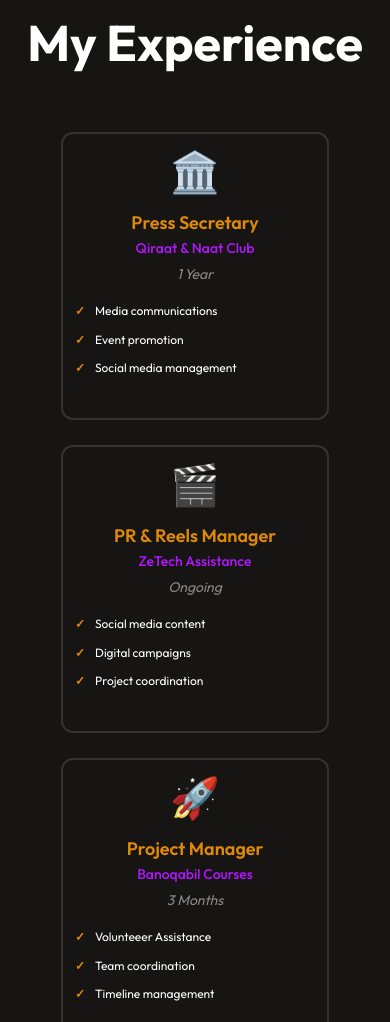
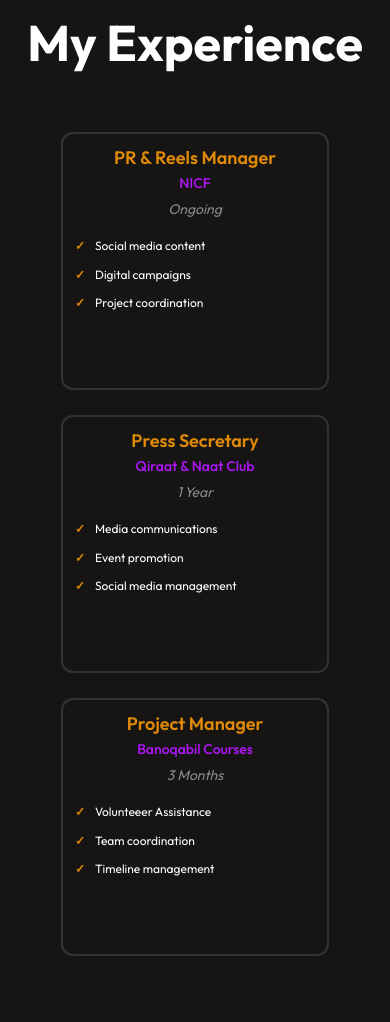
Before and after one commit to Eshal611/Eshal-Portfolio, a plain HTML site: page index.html in a window 390 px wide. Shown: the part 2733-3755 px from the top of the page. Drawn offline with nearby package versions, Linux system fonts and the light colour scheme.

```diff
--- a/index.html
+++ b/index.html
@@ -192,9 +192,24 @@
 <h1 class="workExperience" id="workexperience">My Experience</h1>
 
 <div class="experience-boxes">
+
+
+        <!-- Current Internship -->
+    <div class="exp-box">
+        <!-- <div class="exp-icon">🎬</div> -->
+        <h2 class="exp-title">PR & Reels Manager</h2>
+        <h3 class="exp-company">NICF</h3>
+        <p class="exp-duration">Ongoing</p>
+        <ul class="exp-points">
+            <li>Social media content</li>
+            <li>Digital campaigns</li>
+            <li>Project coordination</li>
+        </ul>
+    </div>
+
     <!-- University Society Experience -->
     <div class="exp-box">
-        <div class="exp-icon">🏛️</div>
+        <!-- <div class="exp-icon">🏛️</div> -->
         <h2 class="exp-title">Press Secretary</h2>
         <h3 class="exp-company">Qiraat & Naat Club</h3>
         <p class="exp-duration">1 Year</p>
@@ -205,22 +220,10 @@
         </ul>
     </div>
 
-    <!-- Current Internship -->
-    <div class="exp-box">
-        <div class="exp-icon">🎬</div>
-        <h2 class="exp-title">PR & Reels Manager</h2>
-        <h3 class="exp-company">ZeTech Assistance</h3>
-        <p class="exp-duration">Ongoing</p>
-        <ul class="exp-points">
-            <li>Social media content</li>
-            <li>Digital campaigns</li>
-            <li>Project coordination</li>
-        </ul>
-    </div>
 
     <!-- Volunteer Experience -->
     <div class="exp-box">
-        <div class="exp-icon">🚀</div>
+        <!-- <div class="exp-icon">🚀</div> -->
         <h2 class="exp-title">Project Manager</h2>
         <h3 class="exp-company">Banoqabil Courses</h3>
         <p class="exp-duration">3 Months</p>
--- a/style.css
+++ b/style.css
@@ -401,7 +401,7 @@
     border-radius: 12px;
     padding: 25px;
     width: 280px;
-    height: 320px;
+    height: 220px;
     transition: all 0.3s ease;
     position: relative;
     overflow: hidden;
@@ -1288,7 +1288,7 @@
 
     .exp-box {
         width: 240px;
-        height: 300px;
+        height: 260px;
     }
 
     .bottom_area_div {
@@ -1411,7 +1411,7 @@
 
     .exp-box {
         width: 220px;
-        height: 290px;
+        height: 250px;
         padding: 20px;
     }
 
@@ -1635,7 +1635,7 @@
 
     .exp-box {
         width: 280px;
-        height: 280px;
+        height: 240px;
     }
 
     .certificatesand {
@@ -1886,7 +1886,7 @@
 
     .exp-box {
         width: 240px;
-        height: 260px;
+        height: 230px;
         padding: 12px;
     }
 
```
